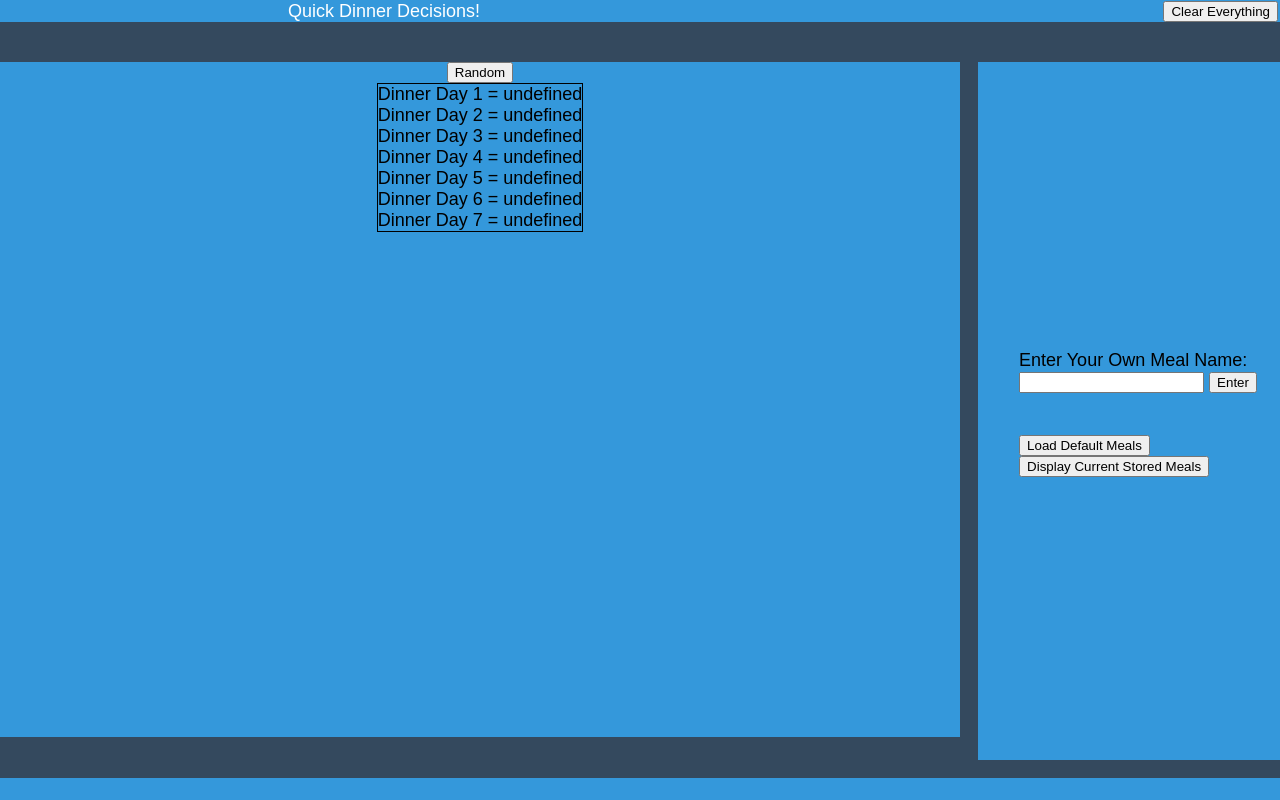
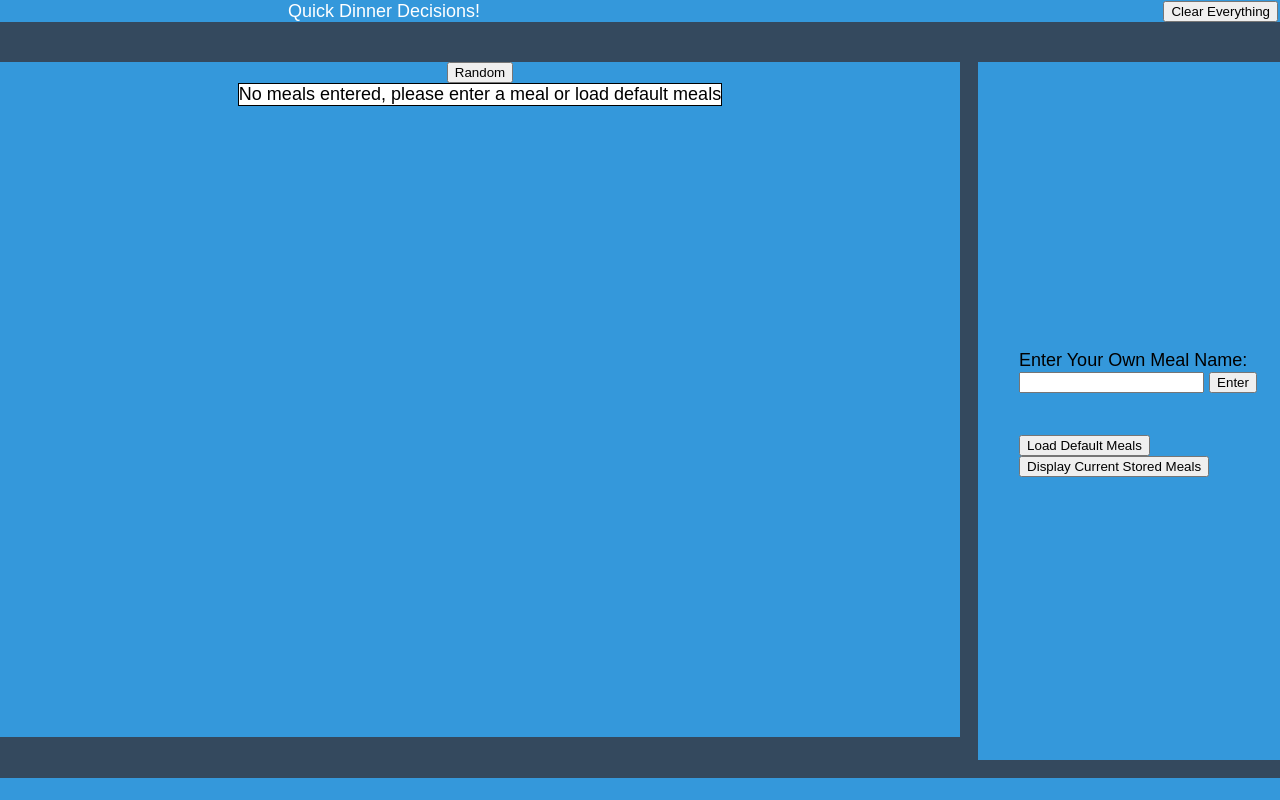
Before and after one commit to RhysonEden/dinner-app, a plain HTML site: page index.html in a window 1280 px wide. Both pictures are taken after a click on the button "Random". Drawn offline with nearby package versions, Linux system fonts and the light colour scheme.

```diff
--- a/app.js
+++ b/app.js
@@ -138,6 +138,9 @@
   main.empty();
   shuffle(x);
   console.log(x);
+  if (`${x[0]}` === "undefined"){
+    main.append(`<div class="display">No meals entered, please enter a meal or load default meals</div>`)
+  } else {
   main.append(
     `<div class="display"><div id="d1">
            Dinner Day 1 = ${x[0]} <br></div>
@@ -147,7 +150,7 @@
      <div id="d5">Dinner Day 5 = ${x[4]}<br></div>
      <div id="d6">Dinner Day 6 = ${x[5]}<br></div>
      <div id="d7">Dinner Day 7 = ${x[6]}</div></div> `
-  );
+  )};
 });
 
 function mealShow() {
--- a/style.css
+++ b/style.css
@@ -157,6 +157,7 @@
 
 .display {
   border: 1px solid black;
+  background-color: white;
 }
 @media screen and (max-width: 600px) {
   body {
```
